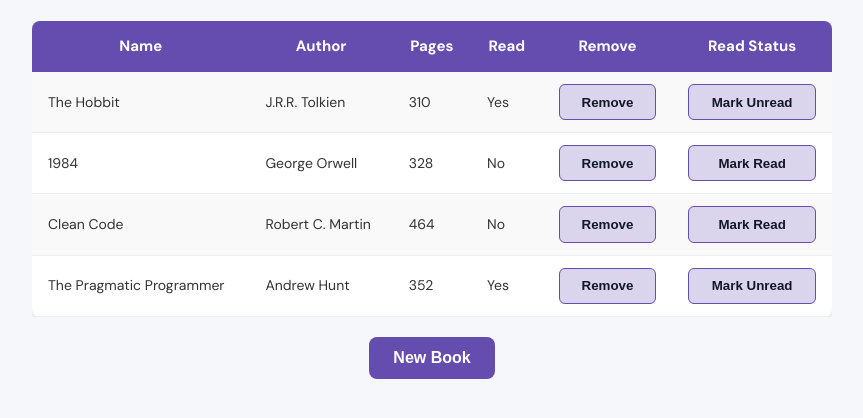
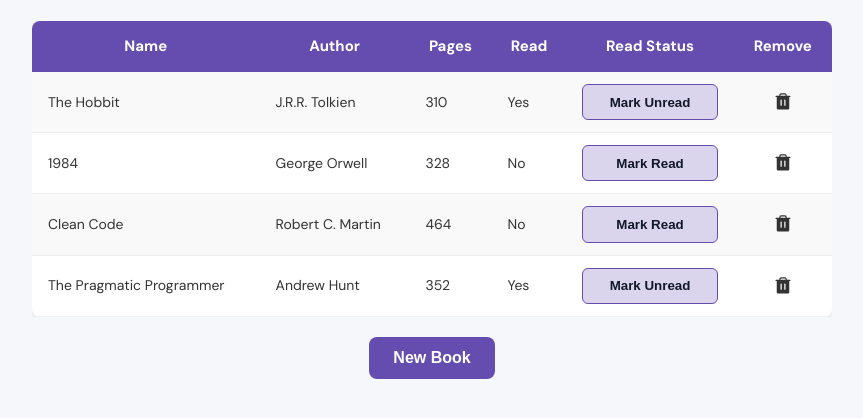
Before and after one commit to shivangi-verma/Library---The-Odin-Project, a plain HTML site: page index.html in a window 1280 px wide. Shown: the part 104-522 px from the top of the page, without its empty margins (208-1071 px from the left). Drawn offline with Linux system fonts and the light colour scheme.

Commit message:
Udated the remove button in the library

```diff
--- a/index.html
+++ b/index.html
@@ -15,8 +15,8 @@
         <th>Author</th>
         <th>Pages</th>
         <th>Read</th>
+        <th>Read Status</th>
         <th>Remove</th>
-        <th>Read Status</th>
       </table>
     </div>
 
--- a/script.js
+++ b/script.js
@@ -1,6 +1,6 @@
 const myLibrary = [];
 
-function Book(name, author, pages, read){
+function Book(name, author, pages, read) {
   this.name = name;
   this.author = author;
   this.pages = pages;
@@ -8,7 +8,7 @@ function Book(name, author, pages, read){
   this.id = crypto.randomUUID();
 }
 
-function addBookToLibrary(book){
+function addBookToLibrary(book) {
   myLibrary.push(book);
 }
 
@@ -16,20 +16,22 @@ Book.prototype.toggleRead = function () {
   this.read = !this.read;
 };
 
-addBookToLibrary(new Book('The Hobbit', 'J.R.R. Tolkien', 310, true));
-addBookToLibrary(new Book('1984', 'George Orwell', 328, false));
-addBookToLibrary(new Book('Clean Code', 'Robert C. Martin', 464, false));
-addBookToLibrary(new Book('The Pragmatic Programmer', 'Andrew Hunt', 352, true));
+addBookToLibrary(new Book("The Hobbit", "J.R.R. Tolkien", 310, true));
+addBookToLibrary(new Book("1984", "George Orwell", 328, false));
+addBookToLibrary(new Book("Clean Code", "Robert C. Martin", 464, false));
+addBookToLibrary(
+  new Book("The Pragmatic Programmer", "Andrew Hunt", 352, true)
+);
 
-function displayBooks(){
+function displayBooks() {
   const table = document.getElementById("table");
 
   // ✅ clear all rows except the header
-    table.querySelectorAll("tr:not(:first-child)").forEach(tr => tr.remove());
+  table.querySelectorAll("tr:not(:first-child)").forEach((tr) => tr.remove());
 
   const fragment = document.createDocumentFragment();
 
-    myLibrary.forEach(book => {
+  myLibrary.forEach((book) => {
     const tr = document.createElement("tr");
 
     const td1 = document.createElement("td");
@@ -48,27 +50,25 @@ function displayBooks(){
     td4.textContent = book.read ? "Yes" : "No";
     tr.appendChild(td4);
 
-        const td5 = document.createElement("td");
-        const td5removeBtn = document.createElement("button")
-        td5removeBtn.setAttribute("class","secondary-btn")
-        td5removeBtn.innerHTML = "Remove"
-        td5removeBtn.setAttribute("id", book.id)
-        td5removeBtn.addEventListener("click", () => removeBook(book.id))
-        td5.appendChild(td5removeBtn)
-        tr.appendChild(td5);
-
     const td6 = document.createElement("td");
-        const td6toggleBtn = document.createElement("button")
-        td6toggleBtn.setAttribute("class","secondary-btn fixed-btn")
-        td6toggleBtn.textContent = book.read? "Mark Unread" : "Mark Read"
-        td6toggleBtn.addEventListener("click", ()=>{
+    const td6toggleBtn = document.createElement("button");
+    td6toggleBtn.setAttribute("class", "secondary-btn fixed-btn");
+    td6toggleBtn.textContent = book.read ? "Mark Unread" : "Mark Read";
+    td6toggleBtn.addEventListener("click", () => {
       book.toggleRead();
       displayBooks();
-        })
-        td6.appendChild(td6toggleBtn)
-        tr.appendChild(td6)
+    });
+    td6.appendChild(td6toggleBtn);
+    tr.appendChild(td6);
 
-
+    const td5 = document.createElement("td");
+    const td5removeBtn = document.createElement("div");
+    td5removeBtn.setAttribute("class", " trash ");
+    td5removeBtn.innerHTML = `<svg xmlns="http://www.w3.org/2000/svg" width="20" height="20" fill="currentcolor" viewBox="0 0 256 256"><path d="M216,48H176V40a24,24,0,0,0-24-24H104A24,24,0,0,0,80,40v8H40a8,8,0,0,0,0,16h8V208a16,16,0,0,0,16,16H192a16,16,0,0,0,16-16V64h8a8,8,0,0,0,0-16ZM112,168a8,8,0,0,1-16,0V104a8,8,0,0,1,16,0Zm48,0a8,8,0,0,1-16,0V104a8,8,0,0,1,16,0Zm0-120H96V40a8,8,0,0,1,8-8h48a8,8,0,0,1,8,8Z"></path></svg>`;
+    td5removeBtn.setAttribute("id", book.id);
+    td5removeBtn.addEventListener("click", () => removeBook(book.id));
+    td5.appendChild(td5removeBtn);
+    tr.appendChild(td5);
 
     fragment.appendChild(tr);
   });
@@ -76,20 +76,18 @@ function displayBooks(){
   table.appendChild(fragment);
 }
 
-
 displayBooks();
 
 // ✅ make this a normal function, outside of displayBooks
 function removeBook(id) {
   // reassign myLibrary to exclude the book
-    const index = myLibrary.findIndex(book => book.id === id);
+  const index = myLibrary.findIndex((book) => book.id === id);
   if (index !== -1) {
     myLibrary.splice(index, 1); // remove that book
   }
 
   displayBooks(); // refresh the UI
 }
-
 
 const btnNewBook = document.getElementById("btnNewBook");
 const container = document.querySelector(".container");
@@ -106,15 +104,15 @@ container.addEventListener("click", (e) => {
   }
 });
 // Optional: close modal when clicking cancel button
-  const closeBookModal = document.getElementById("closeBookModal")
-  closeBookModal.addEventListener("click",cancelFormHandler)
-  function cancelFormHandler(){
+const closeBookModal = document.getElementById("closeBookModal");
+closeBookModal.addEventListener("click", cancelFormHandler);
+function cancelFormHandler() {
   container.classList.remove("show");
   console.log("cancel clicked");
 }
 
-const bookForm = document.getElementById("bookForm")
-bookForm.addEventListener("submit",addBookHandler)
+const bookForm = document.getElementById("bookForm");
+bookForm.addEventListener("submit", addBookHandler);
 
 function addBookHandler(e) {
   e.preventDefault();
--- a/style.css
+++ b/style.css
@@ -262,6 +262,24 @@ tr:hover {
   max-width: 150px;
 }
 
+.trash{
+
+    display: flex;
+    align-content: center;
+    justify-content: center;
+    background-color: transparent;
+}
+.trash svg {
+  transition: fill 0.2s ease-in-out;
+}
+
+.trash svg:hover {
+  fill: #483080; /* a slightly darker shade of your primary (#654caf) */
+  cursor: pointer;
+  transition: fill 0.2s ease-in-out;
+  transform: scale(1.2);
+}
+
 /* -------------------------------
    Modal
 -------------------------------- */
```
Lines whose indentation alone changed are shown as unchanged.
